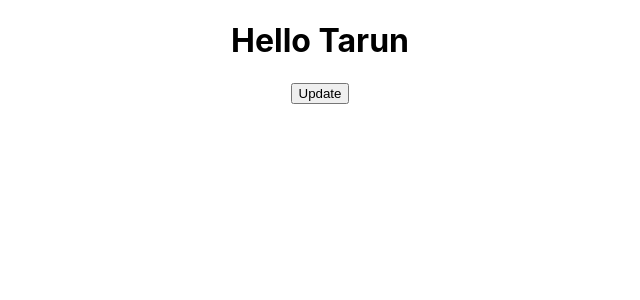
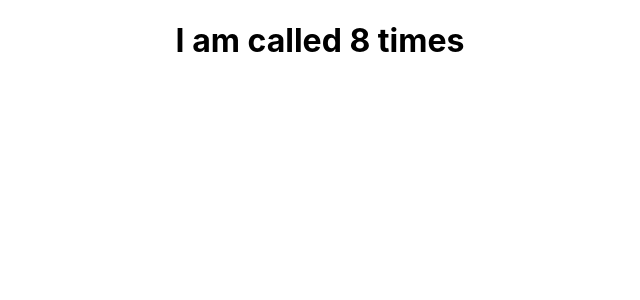
Before and after one commit to Tarunkumar2407/ReactBasics, a React (Create React App) app: page / in a window 1280 px wide. Shown: the top 300 px of the page, without its empty margins (320-960 px from the left). Built offline with nearby package versions, Linux system fonts and the light colour scheme.

Commit message:
useEffect

```diff
--- a/src/App.js
+++ b/src/App.js
@@ -1,6 +1,7 @@
 import './App.css';
 // import Constructor from './Components/Constructor';
-import Render from './Components/Render';
+// import Render from './Components/Render';
+import UseEffectHook from './Components/UseEffectHook';
 // import ConditiondalRendering from './Components/ConditiondalRendering';
 // import FormValidation from './Components/FormValidations';
 // import FormHandling from './Components/FormHandling';
@@ -30,7 +31,8 @@ function App() {
       {/* <ConditiondalRendering /> */}
       {/* <FormValidation /> */}
       {/* <Constructor /> */}
-      <Render />
+      {/* <Render /> */}
+      <UseEffectHook />
     </div>
   );
 }
--- /dev/null
+++ b/src/Components/UseEffectHook.js
@@ -0,0 +1,38 @@
+import React, { useEffect, useState } from 'react'
+
+const UseEffectHook = () => {
+
+    const [count , setCount] = useState(0)
+
+    useEffect(() => {
+        setTimeout(()=>{
+            setCount((count) => count + 1)
+        },1000)
+    })
+
+    // useEffect(() => {
+    //     console.log("i am called")
+    //     setTimeout(()=>{
+    //         setCount((count) => count + 1)
+    //     },1000)
+    // }, [])
+
+    // useEffect(() => {
+    //     console.log("i am called")
+    //     let timer = setTimeout(()=>{
+    //         setCount((count) => count + 1)
+    //     },1000)
+
+    //     return () => clearTimeout(timer)
+    // }, [])
+
+
+
+  return (
+    <div>
+      <h1>I am called {count} times</h1>
+    </div>
+  )
+}
+
+export default UseEffectHook
```
